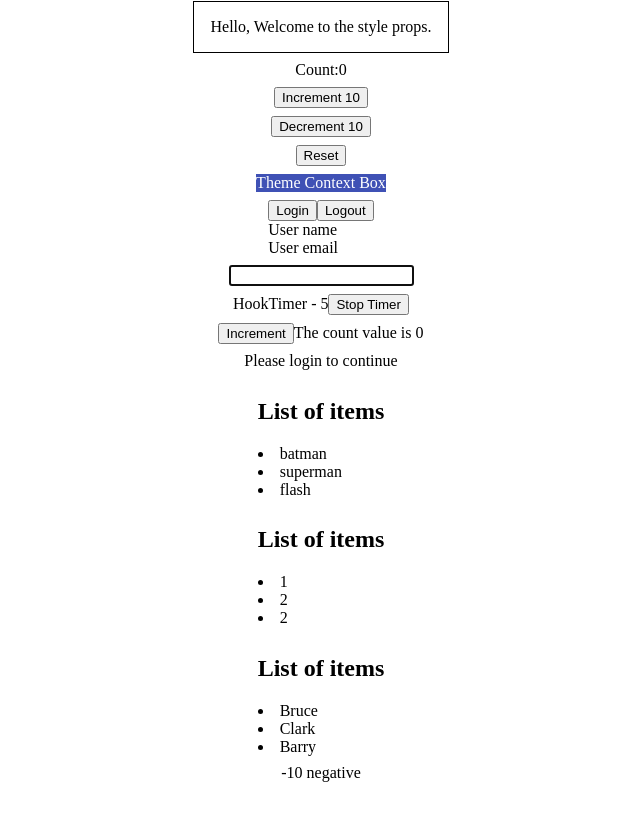
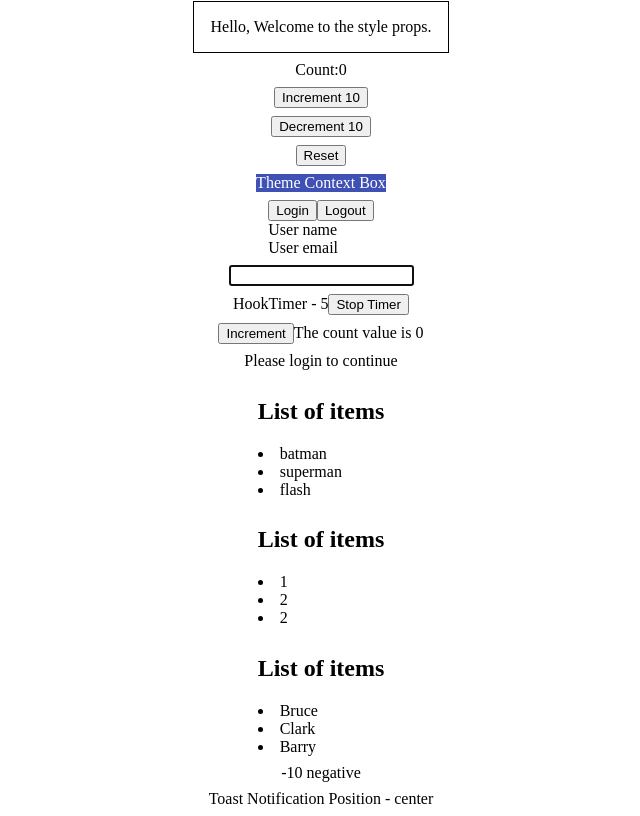
Before and after one commit to SaurabhT311/Typescript-Basics, a React (Vite) app: page / in a window 1280 px wide. Shown: the part 608-1424 px from the top of the page, without its empty margins (319-959 px from the left). Before the commit the page ends 1398 px from the top, so only its background shows below. Built offline with nearby package versions, Linux system fonts and the light colour scheme.

Commit message:
Added template literals and exclude keyword.

```diff
--- a/src/App.tsx
+++ b/src/App.tsx
@@ -20,6 +20,7 @@ import { Private } from "./components/auth/Private";
 import { Profile } from "./components/auth/Profile";
 import { List } from "./components/generics/List";
 import { RandomNumber } from "./components/restriction/RandomNumber";
+import { Toast } from "./components/templateLiterals/toast";
 
 function App() {
   const personName = {
@@ -72,6 +73,7 @@ function App() {
         renderItem={(user) => <span>{user.firstName}</span>}
       />
       <RandomNumber value={-10} isNegative/>
+      <Toast position="center" />
     </div>
   );
 }
--- /dev/null
+++ b/src/components/templateLiterals/Toast.tsx
@@ -0,0 +1,16 @@
+/**
+ * Position prop can be one of
+ * "left-center" | "left-top" | "left-bottom" | "center" | "center-top" |
+ * "center-bottom" | "reight-center" | "right-top" | "right-bottom"
+ */
+
+type HorizontalPosition = "left" | "center" | "right"
+type VerticalPosition = "top" | "center" | "bottom"
+
+type ToastProps = {
+    position: | Exclude<`${HorizontalPosition}-${VerticalPosition}`,'center-center'> | "center"
+}
+
+export const Toast = ({ position }: ToastProps) => {
+  return <div>Toast Notification Position - {position}</div>;
+};
```
